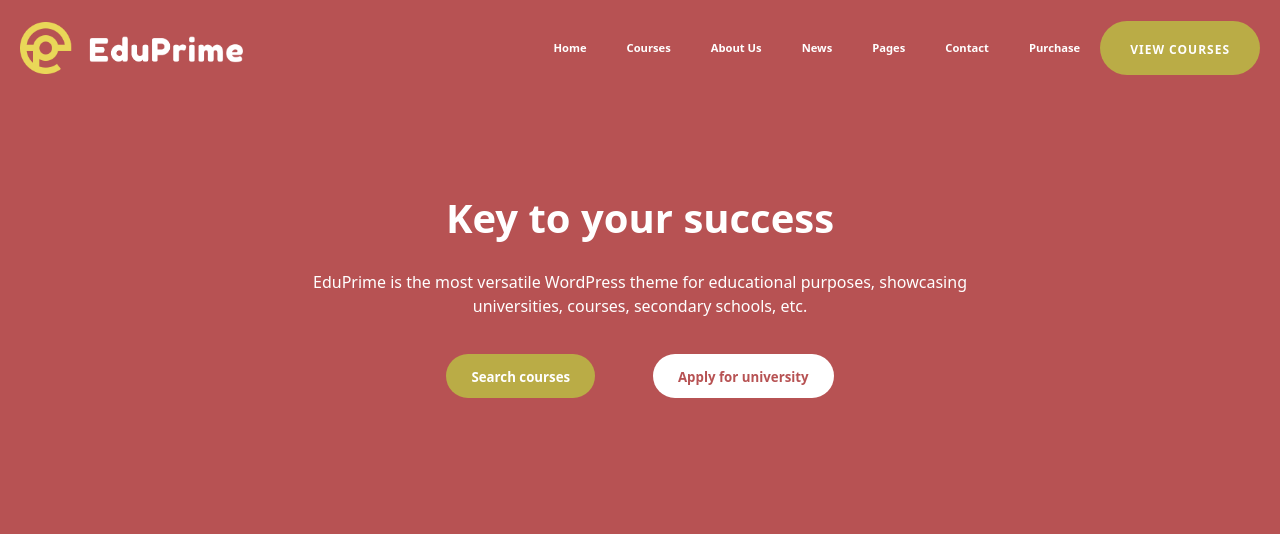
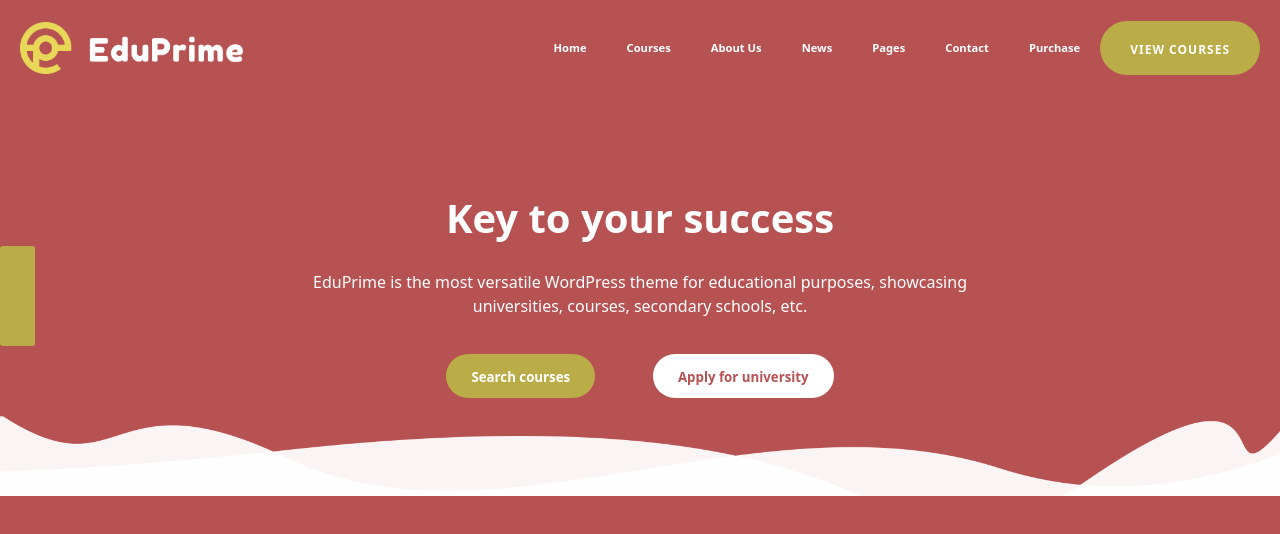
Before and after one commit to ClaudioLeone/proj-html-vuejs, a Vue app: page / in a window 1280 px wide. Shown: the top 534 px of the page. Built offline with nearby package versions, Linux system fonts and the light colour scheme.

Commit message:
Completed structuring 'jumbotron' section

```diff
--- a/src/components/AppJumbo.vue
+++ b/src/components/AppJumbo.vue
@@ -11,6 +11,9 @@ export default {
 
 <template>
 <div class="jumbo-container d-flex justify-content-center align-items-center">
+    <div class="left-icons-container">
+
+    </div>
     <div class="jumbo-content d-flex flex-column align-items-center justify-content-center">
         <h2 class="jumbo-title">Key to your success</h2>
         <p>EduPrime is the most versatile WordPress theme for educational purposes, showcasing universities, courses, secondary schools, etc.</p>
@@ -19,6 +22,8 @@ export default {
             <button class="btn-dx"><a href="#">Apply for university</a></button>
         </div>
     </div>
+
+    <img class="waves" src="../assets/edu/img/Wave-1.png" alt="Wave-1">
 </div>
 </template>
 
@@ -27,6 +32,22 @@ export default {
     width: 100%;
     height: 25rem;
     color: white;
+    position: relative;
+
+    .waves {
+        position: absolute;
+        bottom: 0;
+    }
+    .left-icons-container {
+        position: absolute;
+        left: 0;
+        top: 50;
+        width: 35px;
+        height: 100px;
+        background-color: #BAAC46;
+        color: white;
+        border-radius: 3px;
+    }
 }
 
 .jumbo-content {
--- a/src/main.js
+++ b/src/main.js
@@ -2,4 +2,6 @@ import { createApp } from 'vue'
 import '../src/style/general.scss'
 import App from './App.vue'
 
-createApp(App).mount('#app')
+createApp(App)
+.component('font-awesome-icon', 'FontAwesomeIcon')
+.mount('#app')
```
